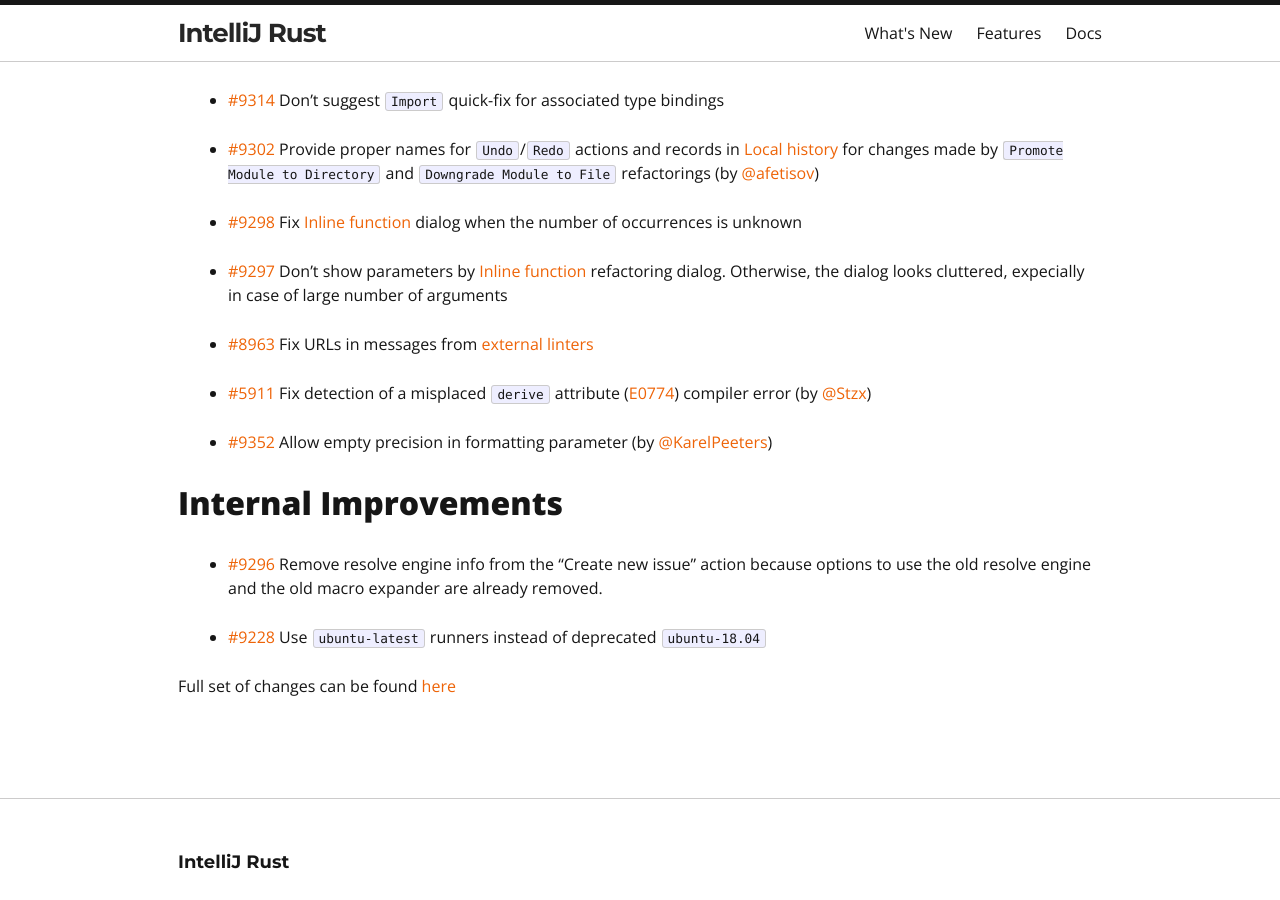
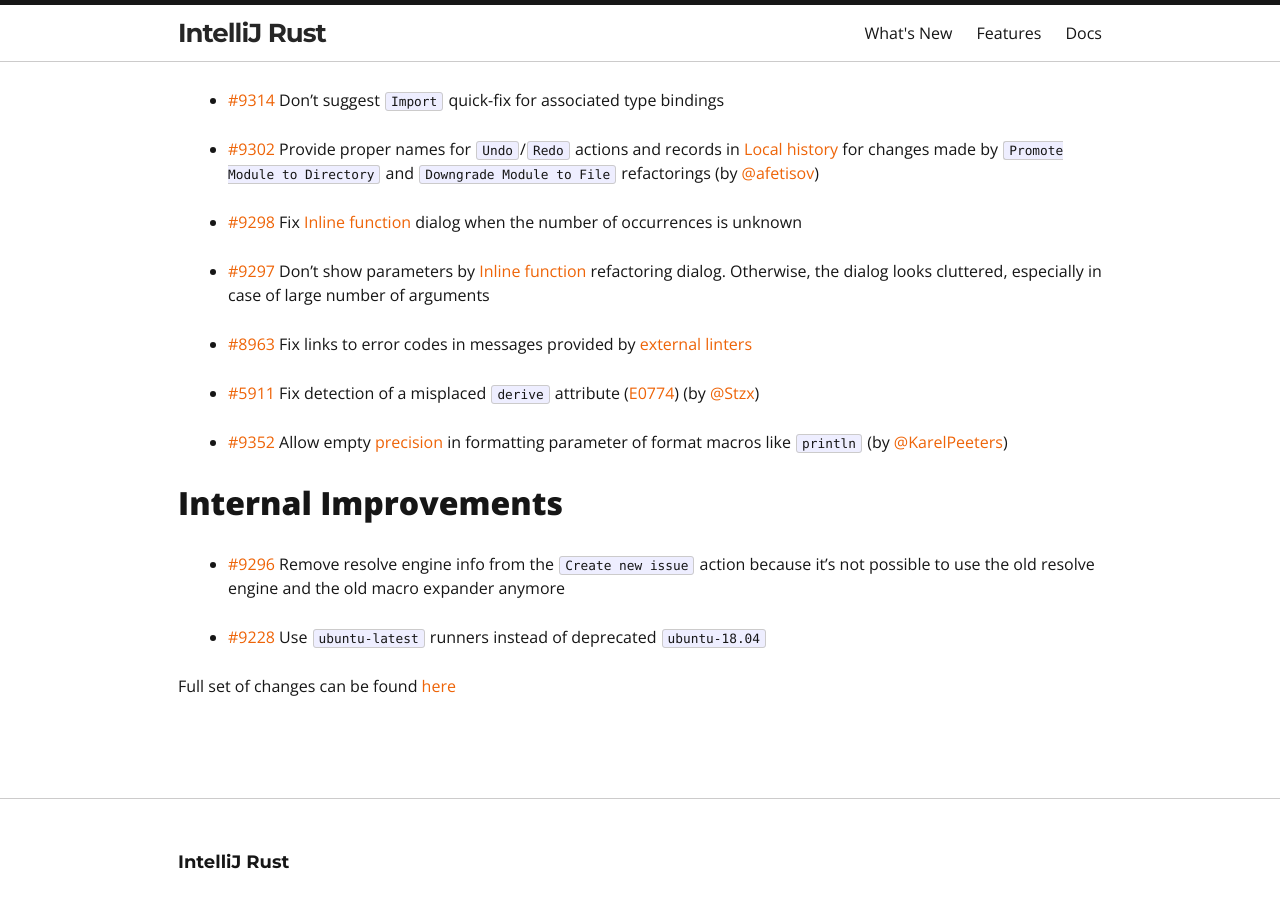
Before and after one commit to intellij-rust/intellij-rust.github.io, a Jekyll site: the page built from _posts/2022-09-26-changelog-179.markdown, in a window 1280 px wide and 900 px high, scrolled down 1948 px. Built offline with Jekyll 4.4.1, drawn with Linux system fonts in a browser that asks for light colours; nearby versions of some CDN libraries; some web fonts are replaced; some of the changed text lies outside the part shown.

Commit message:
Changelog 179: More review fixes

```diff
--- a/_posts/2022-09-26-changelog-179.markdown
+++ b/_posts/2022-09-26-changelog-179.markdown
@@ -46,19 +46,19 @@
 
 * [#9298] Fix [Inline function](https://plugins.jetbrains.com/plugin/8182-rust/docs/rust-refactorings.html#extractmethod-refactoring) dialog when the number of occurrences is unknown
 
-* [#9297] Don't show parameters by [Inline function](https://plugins.jetbrains.com/plugin/8182-rust/docs/rust-refactorings.html#extractmethod-refactoring) refactoring dialog. Otherwise, the dialog looks cluttered, expecially in case of large number of arguments
+* [#9297] Don't show parameters by [Inline function](https://plugins.jetbrains.com/plugin/8182-rust/docs/rust-refactorings.html#extractmethod-refactoring) refactoring dialog. Otherwise, the dialog looks cluttered, especially in case of large number of arguments
 
-* [#8963] Fix URLs in messages from [external linters](https://plugins.jetbrains.com/plugin/8182-rust/docs/rust-code-analysis.html#external-linters)
+* [#8963] Fix links to error codes in messages provided by [external linters](https://plugins.jetbrains.com/plugin/8182-rust/docs/rust-code-analysis.html#external-linters)
 
-* [#5911] Fix detection of a misplaced `derive` attribute ([E0774](https://doc.rust-lang.org/error-index.html#E0774)) compiler error (by [@Stzx])
+* [#5911] Fix detection of a misplaced `derive` attribute ([E0774](https://doc.rust-lang.org/error-index.html#E0774)) (by [@Stzx])
 
-* [#9352] Allow empty precision in formatting parameter (by [@KarelPeeters])
+* [#9352] Allow empty [precision](https://doc.rust-lang.org/std/fmt/#precision) in formatting parameter of format macros like `println` (by [@KarelPeeters])
 
 ## Internal Improvements
 
-* [#9296] Remove resolve engine info from the "Create new issue" action because options to use the old resolve engine and the old macro expander are already removed.
+* [#9296] Remove resolve engine info from the `Create new issue` action because it's not possible to use the old resolve engine and the old macro expander anymore
 
-* [#9228] Use `ubuntu-latest` runners instead of deprecated  `ubuntu-18.04`
+* [#9228] Use `ubuntu-latest` runners instead of deprecated `ubuntu-18.04`
 
 Full set of changes can be found [here](https://github.com/intellij-rust/intellij-rust/milestone/88?closed=1)
 
```
Also changed, not shown: other parts of _posts/2022-09-26-changelog-179.markdown (+2 -3 lines).
